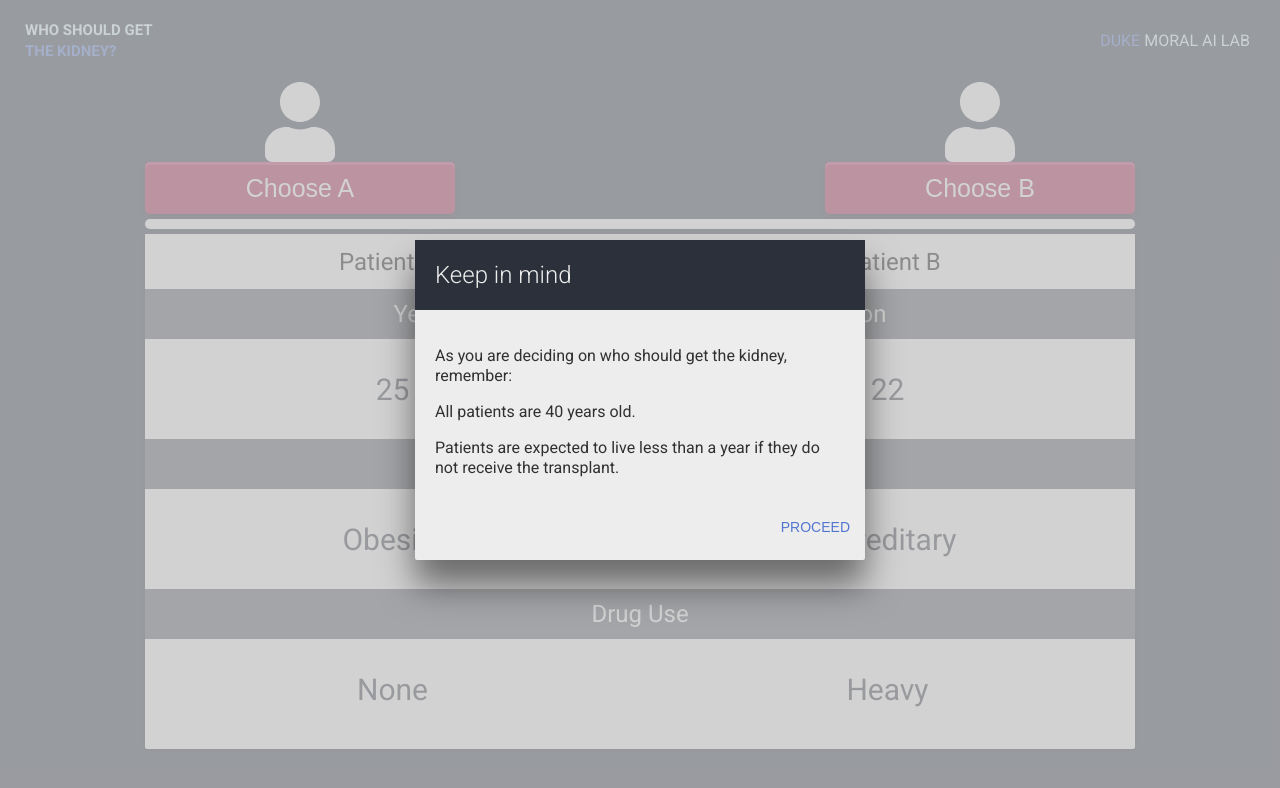
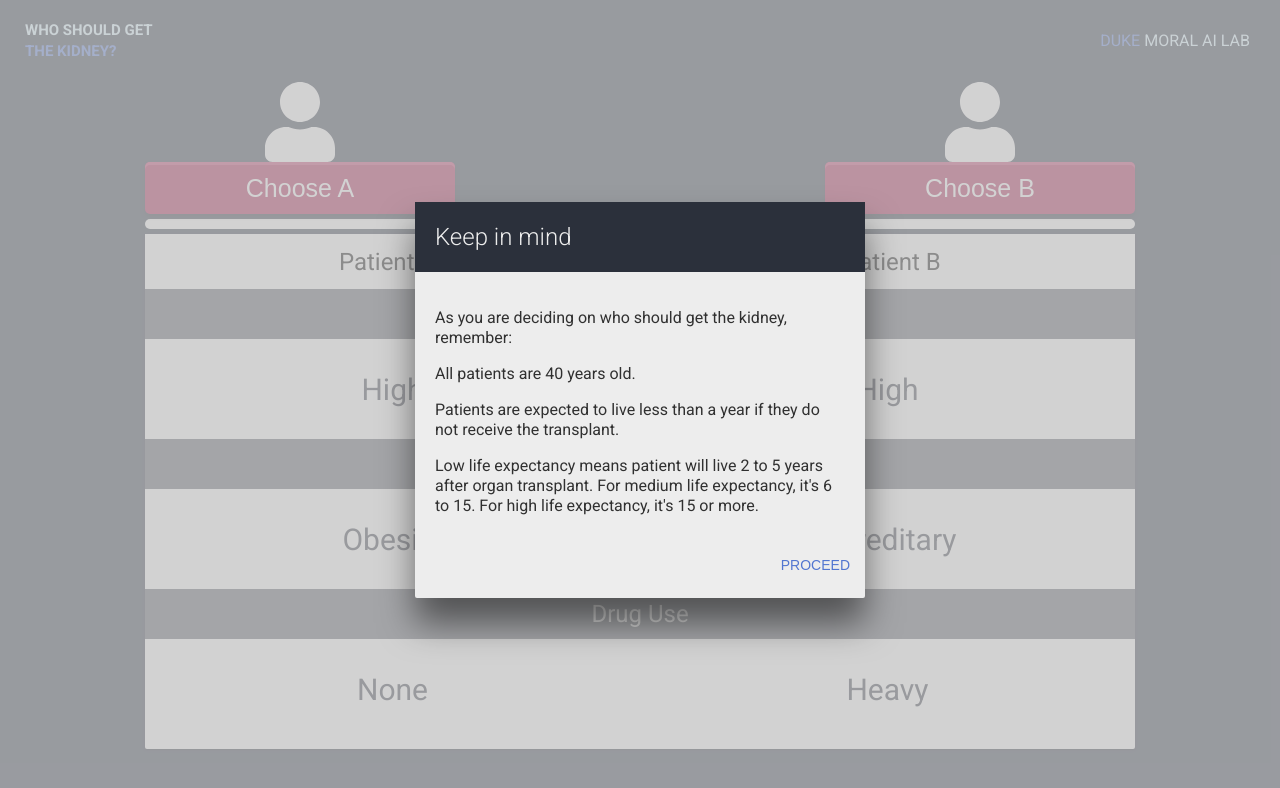
Before and after one commit to Lokgic/moralai-frontend, a Next.js app: page /mt1 in a window 1280 px wide. Shown: the top 788 px of the page. Built offline with nearby package versions, Linux system fonts and the light colour scheme.

Commit message:
mt1 life expectancy

```diff
--- a/pages/mt1.js
+++ b/pages/mt1.js
@@ -35,13 +35,13 @@ const features = arrayRandomizer(featureOrdered);
 //   : ["age", "dependents", "exp"];
 const featuresPredicates = {
   drug: "Drug Use",
-  exp: "Years of Life Expectancy After Transplantation",
+  exp: "Life Expectancy After Transplantation",
   cause: "Primary Cause of Kidney Failure"
 };
 
 const ranges = {
   drug: [0, 2],
-  exp: [2, 25],
+  exp: [0, 2],
   cause: [0, 1]
 };
 
@@ -54,7 +54,7 @@ const valType = {
 const translate = (feature, value) => {
   switch (feature) {
     case "exp":
-      return value;
+      return ["Low", "Medium", "High"][value];
       break;
     case "drug":
       return ["None", "Light", "Heavy"][value];
@@ -434,6 +434,11 @@ export default () => {
                 Patients are expected to live less than a year if they do not
                 receive the transplant.
               </p>
+              <p>
+                Low life expectancy means patient will live 2 to 5 years after
+                organ transplant. For medium life expectancy, it's 6 to 15. For
+                high life expectancy, it's 15 or more.
+              </p>
             </div>
             <div className="buttons">
               <button
```
